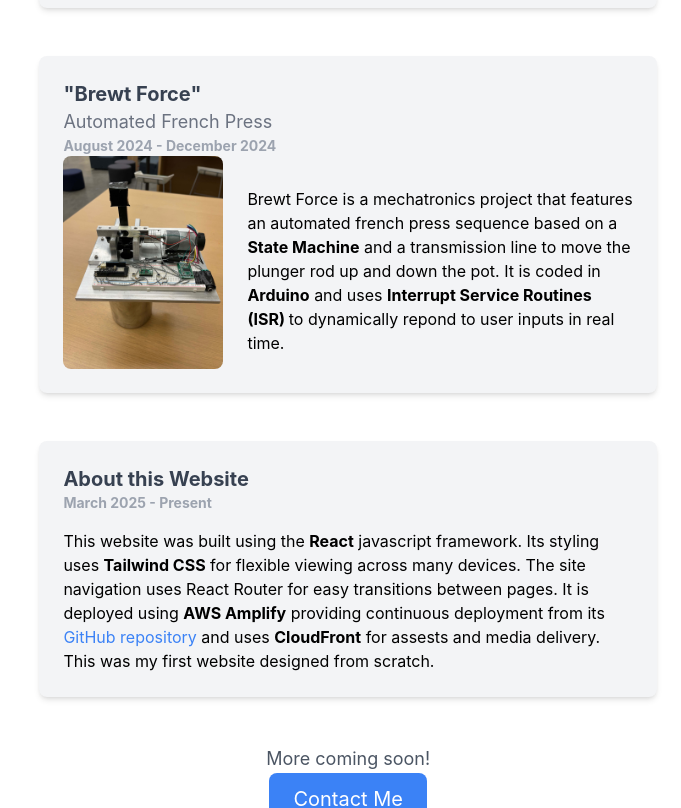
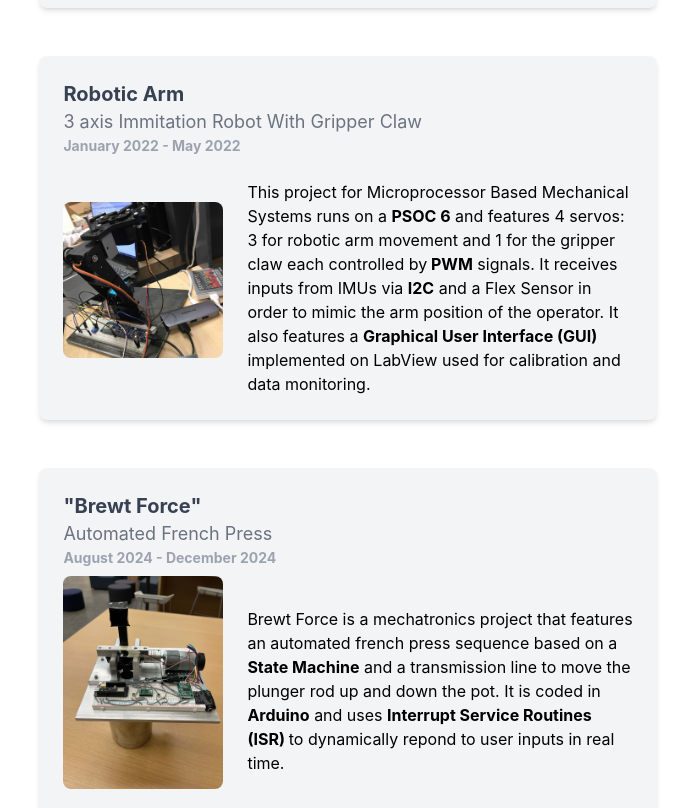
Before and after one commit to jkucz01/portfolio-website, a React (Create React App) app: page /projects in a window 1280 px wide. Shown: the part 1240-2048 px from the top of the page, without its empty margins (599-1280 px from the left). Built offline with nearby package versions, Linux system fonts and the light colour scheme.

Commit message:
robotic arm added to projects page

```diff
--- a/src/pages/Projects.js
+++ b/src/pages/Projects.js
@@ -103,6 +103,39 @@ export default function Projects() {
             </section>
             <section className="mb-12">
                 <Link
+                    to="/projects/robotic-arm"
+                    className="block rounded-lg bg-gray-100 p-6 shadow-md transition hover:bg-gray-200"
+                >
+                <div className="flex-1">
+                    <h3 className="text-xl font-bold text-gray-700">
+                        Robotic Arm
+                        <span className="block text-lg font-normal text-gray-500">
+                            3 axis Immitation Robot With Gripper Claw
+                        </span>
+                        <span className="block pb-2 text-sm text-gray-400">
+                            January 2022 - May 2022
+                        </span>
+                    </h3>
+                    <div className="flex flex-col items-center md:flex-row">
+                        <img
+                            src="/projects/Robotic-Arm.jpg"
+                            alt="Robotic Arm with Claw"
+                            className="h-30 mr-6 w-40 rounded-lg object-cover"
+                        />
+                            <p className="mt-4">
+                                This project for Microprocessor Based Mechanical Systems runs on a <b>PSOC 6</b> and
+                                features 4 servos: 3 for robotic arm movement and 1 for the gripper claw each controlled by
+                                <b> PWM</b> signals.
+                                It receives inputs from IMUs via <b>I2C</b> and a Flex Sensor in order to mimic the arm
+                                position of the operator. It also features a <b>Graphical User Interface (GUI) </b>
+                                implemented on LabView used for calibration and data monitoring.
+                            </p>
+                        </div>
+                    </div>
+                </Link>
+            </section>
+            <section className="mb-12">
+                <Link
                     to="/projects"
                     className="block rounded-lg bg-gray-100 p-6 shadow-md transition hover:bg-gray-200"
                 >
@@ -112,7 +145,7 @@ export default function Projects() {
                         <span className="block text-lg font-normal text-gray-500">
                             Automated French Press
                         </span>
-                        <span className="block text-sm text-gray-400">
+                        <span className="block pb-2 text-sm text-gray-400">
                             August 2024 - December 2024
                         </span>
                     </h3>
```
Also changed, not shown: public/projects/Robotic-Arm.jpg (added).
